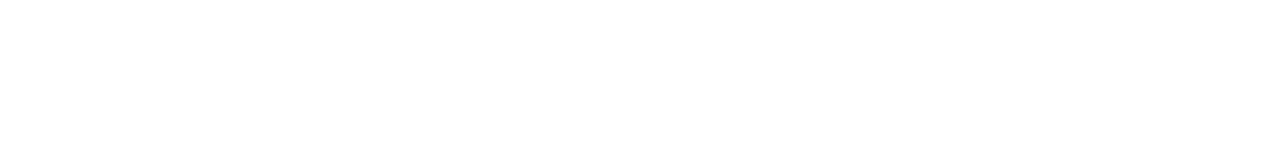
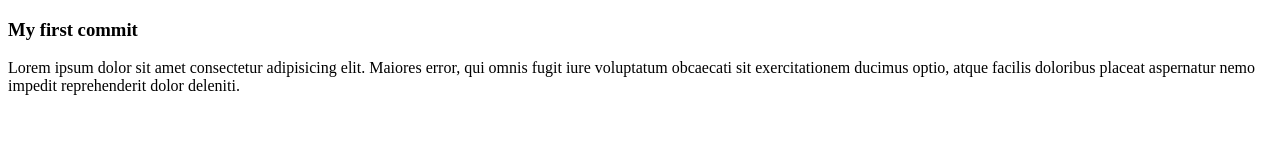
Before and after one commit to Tamanna0322/my-second-github-repo, a plain HTML site: page index.html in a window 1280 px wide. Drawn offline with Linux system fonts and the light colour scheme.

Commit message:
my first commit

```diff
--- a/index.html
+++ b/index.html
@@ -6,6 +6,9 @@
     <title>Use of Github</title>
 </head>
 <body>
-
+    <div>
+        <h3>My first commit</h3>
+        <P>Lorem ipsum dolor sit amet consectetur adipisicing elit. Maiores error, qui omnis fugit iure voluptatum obcaecati sit exercitationem ducimus optio, atque facilis doloribus placeat aspernatur nemo impedit reprehenderit dolor deleniti.</P>
+    </div>
 </body>
 </html>
```
